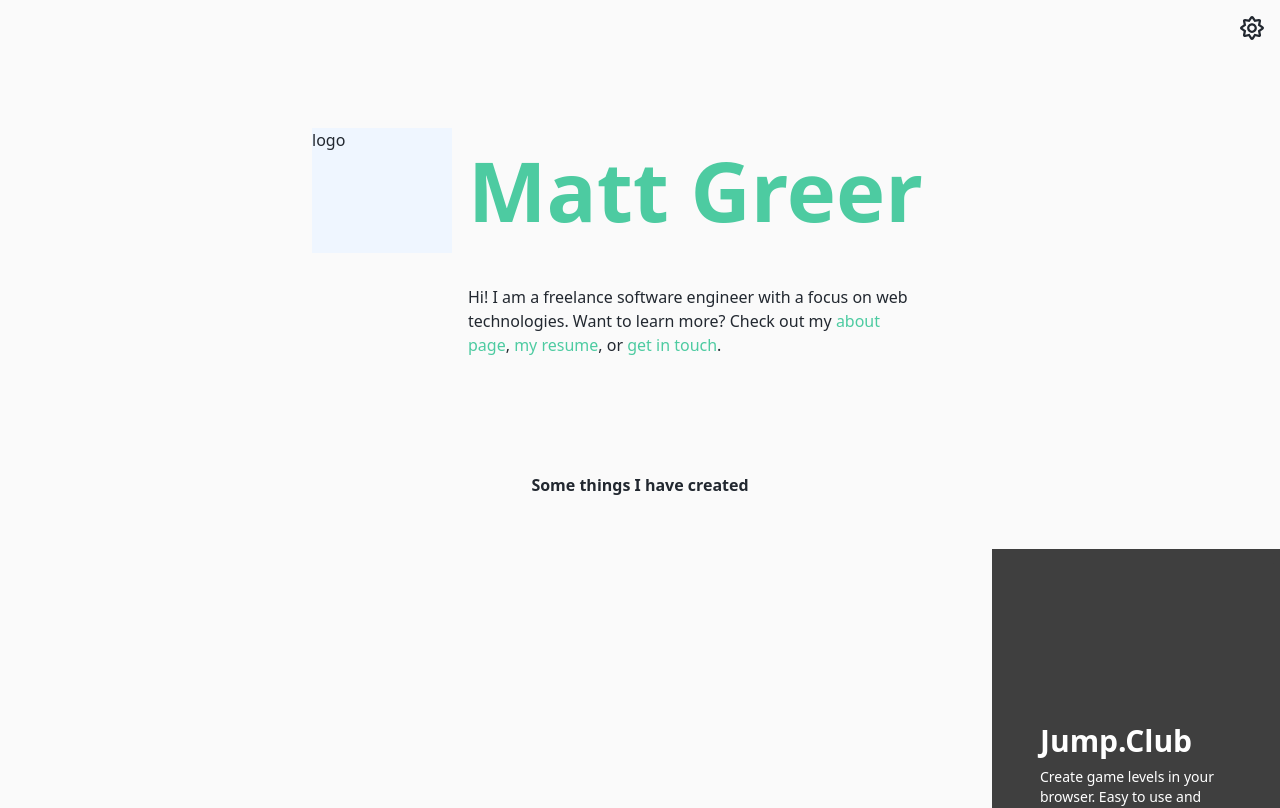
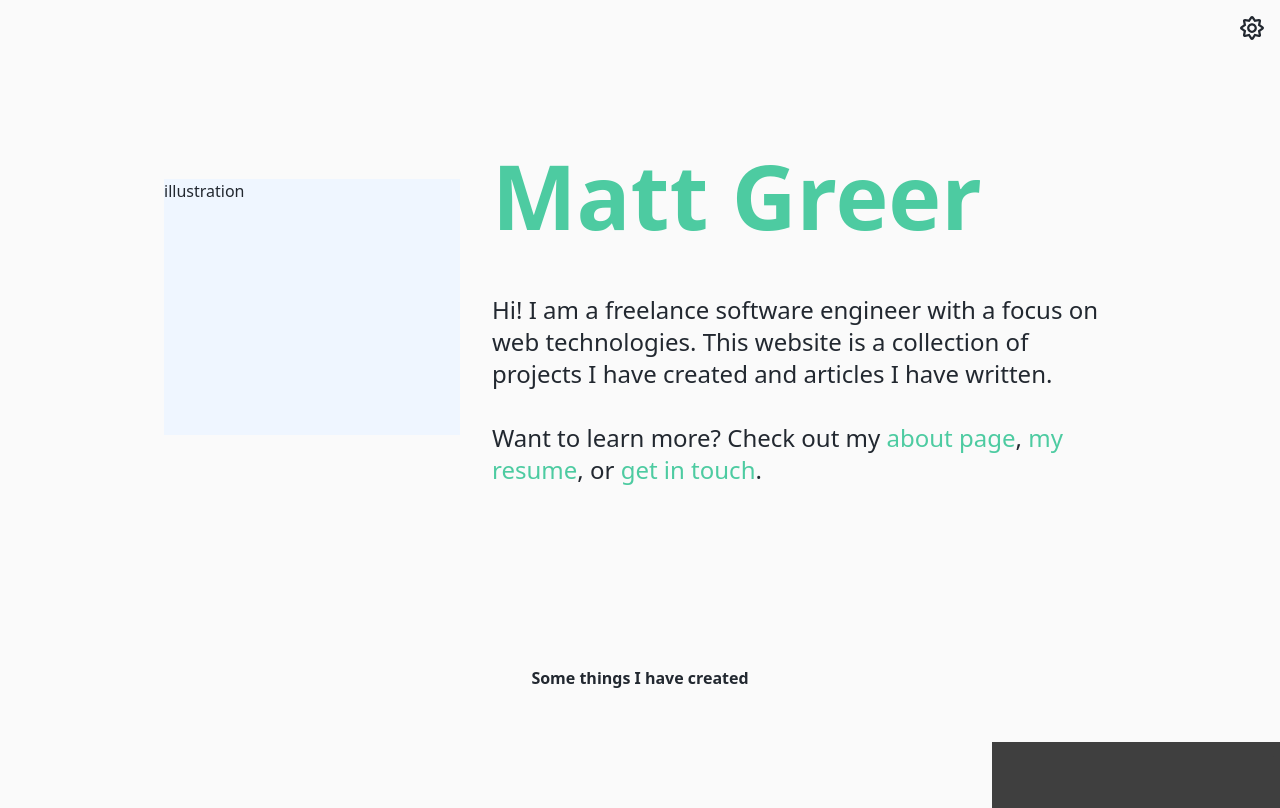
Before and after one commit to city41/mattgreer.dev, a Next.js app: page / in a window 1280 px wide. Shown: the top 808 px of the page. Built offline with nearby package versions, Linux system fonts and the light colour scheme.

Commit message:
Footer and Header tweaks

```diff
--- a/components/index/Footer.tsx
+++ b/components/index/Footer.tsx
@@ -17,7 +17,7 @@ function Footer({ className }: FooterProps) {
 		<footer
 			className={clsx(
 				className,
-				'bg-bg-deep p-16 flex flex-col items-center justify-center text-center text-sm'
+				'bg-bg-deep p-16 flex flex-col items-center justify-center text-center text-sm border-t border-bg-fade'
 			)}
 		>
 			<ul className="mt-4 flex flex-row space-x-6">
--- a/components/index/Header.tsx
+++ b/components/index/Header.tsx
@@ -7,27 +7,28 @@ type HeaderProps = {
 
 function Header({ className }: HeaderProps) {
 	return (
-		<header
-			className={clsx(
-				className,
-				'grid grid-cols-8 gap-y-8 sm:gap-x-4 auto-rows-min'
-			)}
-		>
-			<div className="bg-blue-50 col-start-4 col-end-6 h-20 sm:h-auto sm:row-start-1 sm:col-start-3 sm:col-end-4">
-				logo
+		<header className={clsx(className, 'grid grid-cols-8 gap-8 auto-rows-min')}>
+			<div className="bg-blue-50 col-start-4 col-end-7 h-64 row-span-2 sm:row-start-1 sm:col-start-2 sm:col-end-4 self-center">
+				illustration
 			</div>
 			<h1
-				className="xtext-7xl col-span-8 text-center font-black text-focal sm:text-left sm:row-start-1 sm:col-start-4"
-				style={{ fontSize: '6.5vw' }}
+				className="xtext-7xl col-span-8 text-center font-black text-focal sm:text-left sm:row-start-1 sm:col-start-4 sm:col-span-4"
+				style={{ fontSize: '7vw' }}
 			>
 				Matt Greer
 			</h1>
-			<div className="col-start-2 col-span-6 sm:row-start-2 sm:col-start-4 sm:col-end-7">
-				Hi! I am a freelance software engineer with a focus on web technologies.
-				Want to learn more? Check out my{' '}
-				<a className="text-focal">about page</a>,{' '}
-				<a className="text-focal">my resume</a>, or{' '}
-				<a className="text-focal">get in touch</a>.
+			<div className="col-start-2 col-span-6 sm:row-start-2 sm:col-start-4 sm:col-end-8 text-2xl space-y-8">
+				<p>
+					Hi! I am a freelance software engineer with a focus on web
+					technologies. This website is a collection of projects I have created
+					and articles I have written.
+				</p>
+				<p>
+					Want to learn more? Check out my{' '}
+					<a className="text-focal">about page</a>,{' '}
+					<a className="text-focal">my resume</a>, or{' '}
+					<a className="text-focal">get in touch</a>.
+				</p>
 			</div>
 		</header>
 	);
--- a/components/index/IndexPage.tsx
+++ b/components/index/IndexPage.tsx
@@ -16,7 +16,7 @@ import { Footer } from './Footer';
 function IndexPage() {
 	return (
 		<div className="flex flex-col">
-			<Header className="mt-24 mb-16 sm:mt-32" />
+			<Header className="mt-24 mb-16 sm:mt-32 sm:mb-32" />
 			<main role="main">
 				<div className="h-32 grid place-items-center font-bold">
 					Some things I have created{' '}
@@ -34,7 +34,7 @@ function IndexPage() {
 						type="interactive article"
 					/>
 				</div>
-				<div className="h-32 grid place-items-center font-bold">
+				<div className="h-48 grid place-items-center font-bold">
 					<div>
 						Many more things in my <a className="text-focal">portfolio</a>
 					</div>
```
